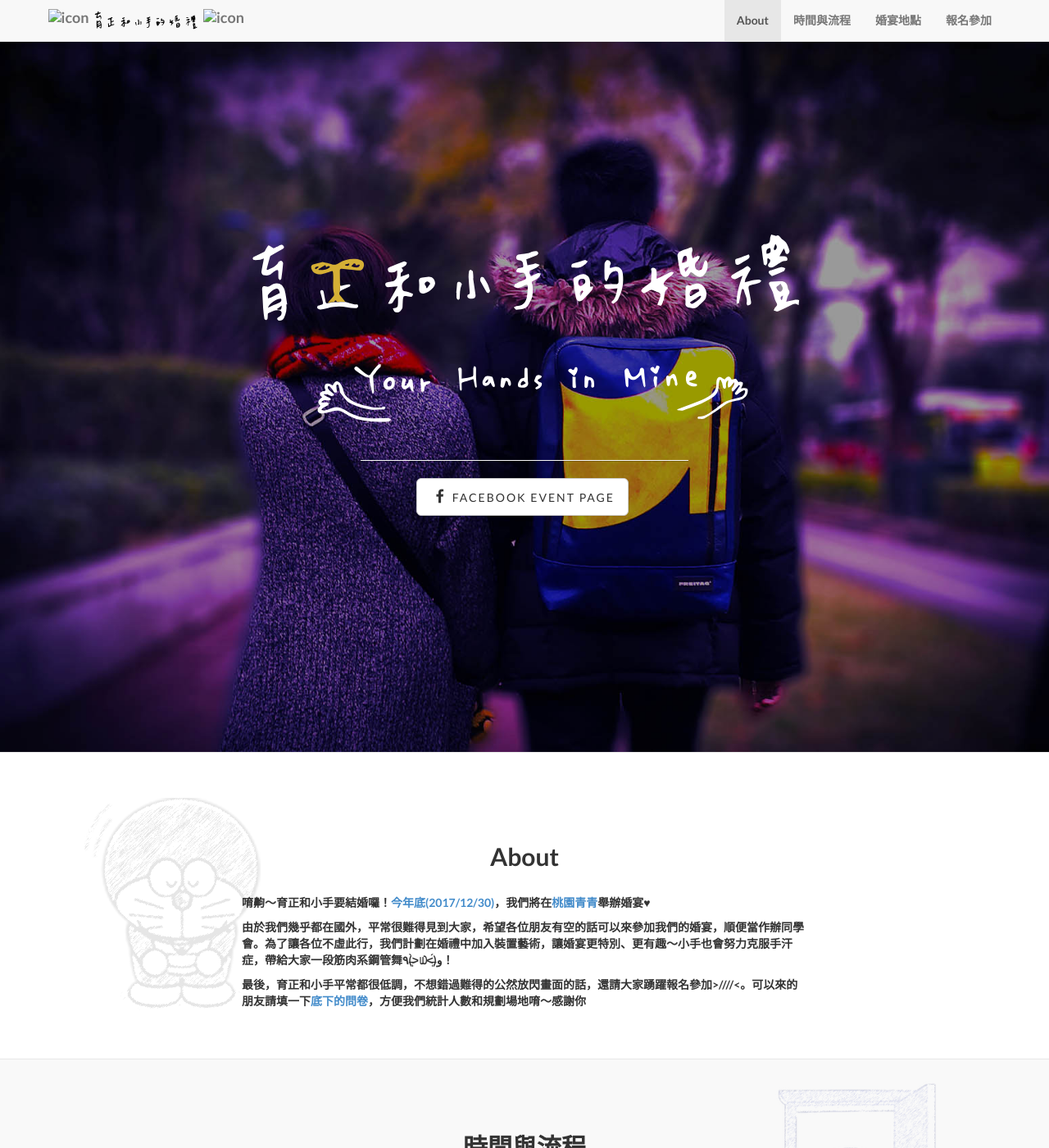
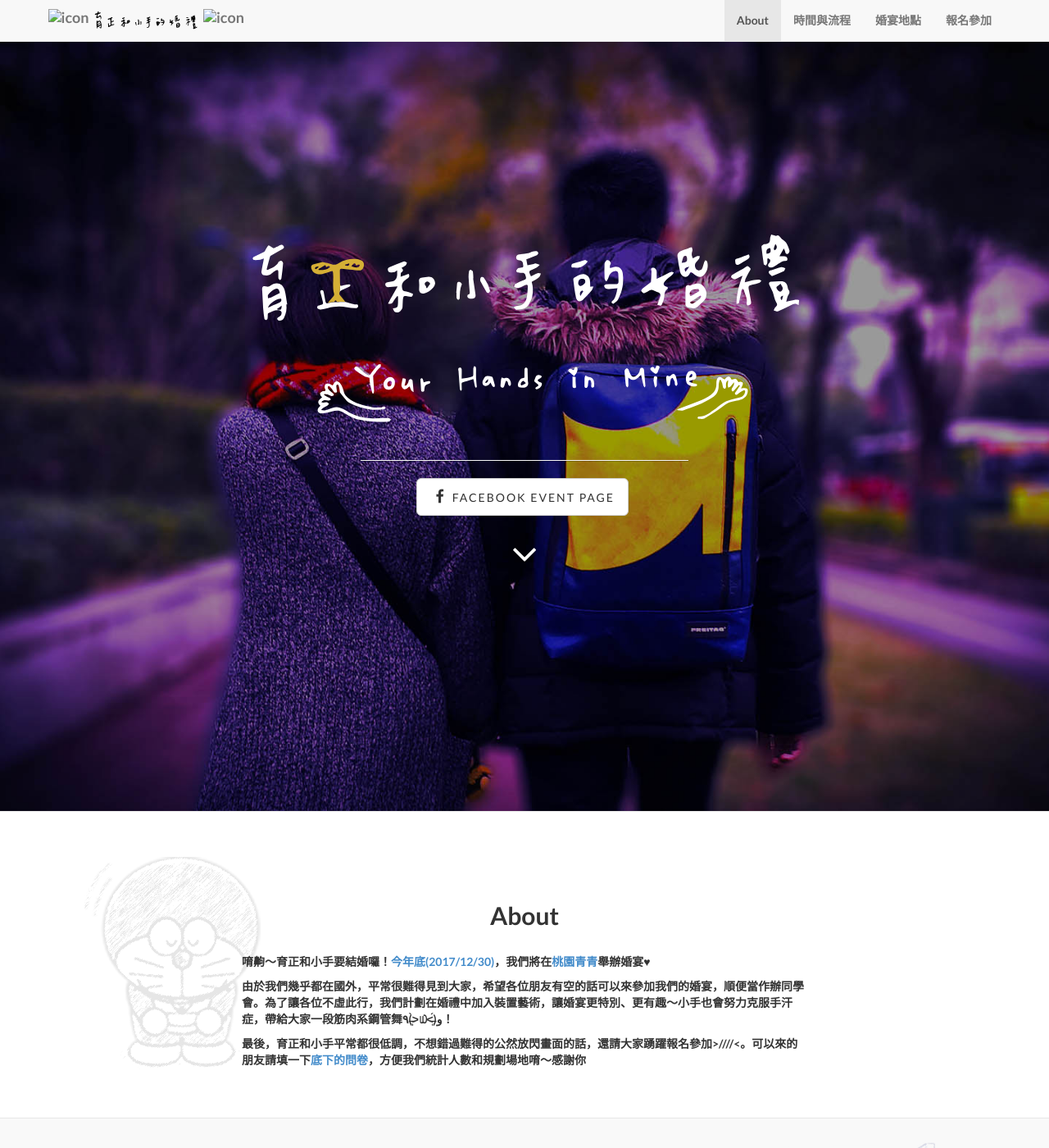
Before and after one commit to yjlintw/wedding, a Jekyll site: the page built from index.html, in a window 1280 px wide and 1400 px high. Shown: the whole window at 82% size. Built offline with Jekyll 4.4.1, drawn with Linux system fonts in a browser that asks for light colours; some web fonts are replaced; some of the changed text lies outside the part shown.

Commit message:
add nav-down button in header

```diff
--- a/_includes/header.html
+++ b/_includes/header.html
@@ -55,6 +55,7 @@
 							</li>
 							{% endfor %}
 						</ul>
+                        <a href="#about" class="page-scroll nav-down"><i class="fa fa-angle-down" aria-hidden="true"></i></a>
 					</div>
 				</div>
 			</div>
--- a/_includes/location.html
+++ b/_includes/location.html
@@ -8,7 +8,7 @@
           <br>
           <h2>婚宴地點</h2>
           <h3><a href="http://www.77-67.com/weddingProjectList.php?d=10">青青風車莊園</a></h3>
-          <p>電話: 02-2841-1996</p>
+          <p>電話: 03-212-3233</p>
           <p>地址: 桃園市蘆竹區中正北路326號</p>
           <div class="row">
             <div class="map-container col-lg-12">
--- a/css/landing-page.css
+++ b/css/landing-page.css
@@ -36,6 +36,10 @@ h6 {
     padding: 0.6em 0;
 }
 
+.nav-down {
+    font-size: 50px;
+    color: white;
+}
 .navbar-brand .title1 {
     height: 1.5em;
     vertical-align: middle;
```
Also changed, not shown: 5 other files.
